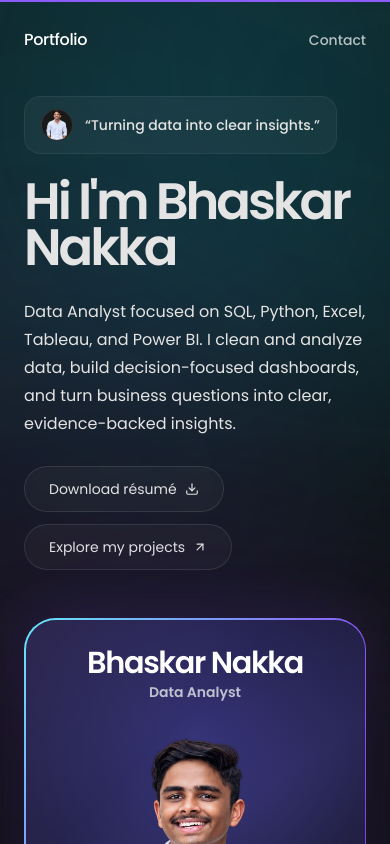
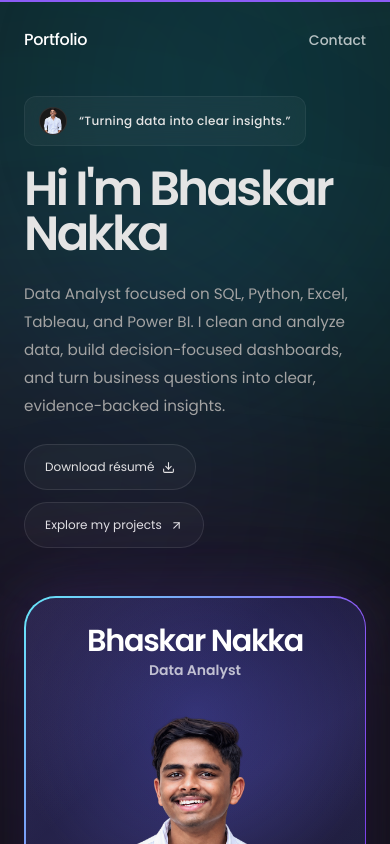
Before and after one commit to bhaskar-nb/portfolio, a Next.js app: page / in a window 390 px wide. Shown: the top 844 px of the page. Built offline with nearby package versions, Linux system fonts and the light colour scheme.

Commit message:
Refine hero left content styling

```diff
--- a/components/Hero.tsx
+++ b/components/Hero.tsx
@@ -22,36 +22,36 @@ export default function Hero() {
           transition={{ duration: 0.65 }}
           className="max-w-[650px] lg:pl-10"
         >
-          <div className="mb-6 inline-flex items-center gap-3 rounded-2xl border border-white/[0.06] bg-white/[0.045] px-4 py-3 backdrop-blur-xl">
-            <div className="relative h-8 w-8 overflow-hidden rounded-full border border-white/10 bg-base-700">
-              <Image src="/DP image.png" alt="" fill sizes="32px" className="object-cover object-top" />
+          <div className="mb-5 inline-flex items-center gap-3 rounded-xl border border-white/[0.06] bg-white/[0.04] px-3.5 py-2.5 backdrop-blur-xl">
+            <div className="relative h-7 w-7 overflow-hidden rounded-full border border-white/10 bg-base-700">
+              <Image src="/DP image.png" alt="" fill sizes="28px" className="object-cover object-top" />
             </div>
-            <span className="text-sm font-medium text-ink-200">
+            <span className="text-xs font-medium tracking-wide text-ink-300 sm:text-sm">
               “Turning data into clear insights.”
             </span>
           </div>
 
-          <h1 className="max-w-[620px] font-display text-[clamp(3.2rem,5.2vw,5.7rem)] font-semibold leading-[0.9] tracking-[-0.06em] text-ink-200">
+          <h1 className="max-w-[610px] font-display text-[clamp(3rem,4.8vw,5.2rem)] font-semibold leading-[0.94] tracking-[-0.055em] text-ink-200">
             Hi I&apos;m {profile.name}
           </h1>
 
-          <p className="mt-7 max-w-[650px] text-base leading-7 text-ink-300 sm:text-[1.05rem] sm:leading-8">
+          <p className="mt-6 max-w-[560px] text-[0.95rem] leading-7 text-ink-400 sm:text-base sm:leading-7">
             {profile.summary}
           </p>
 
-          <div className="mt-7 flex flex-wrap items-center gap-3">
+          <div className="mt-6 flex flex-wrap items-center gap-3">
             <MagneticButton
               href="/Resume.pdf"
               download
-              className="btn-secondary rounded-full px-6 py-3 text-sm"
+              className="btn-secondary rounded-full px-5 py-2.5 text-xs sm:text-sm"
             >
-              Download résumé <Download size={14} />
+              Download résumé <Download size={13} />
             </MagneticButton>
             <MagneticButton
               href="#projects"
-              className="btn-secondary rounded-full px-6 py-3 text-sm"
+              className="btn-secondary rounded-full px-5 py-2.5 text-xs sm:text-sm"
             >
-              Explore my projects <ArrowUpRight size={14} />
+              Explore my projects <ArrowUpRight size={13} />
             </MagneticButton>
           </div>
         </motion.div>
```
